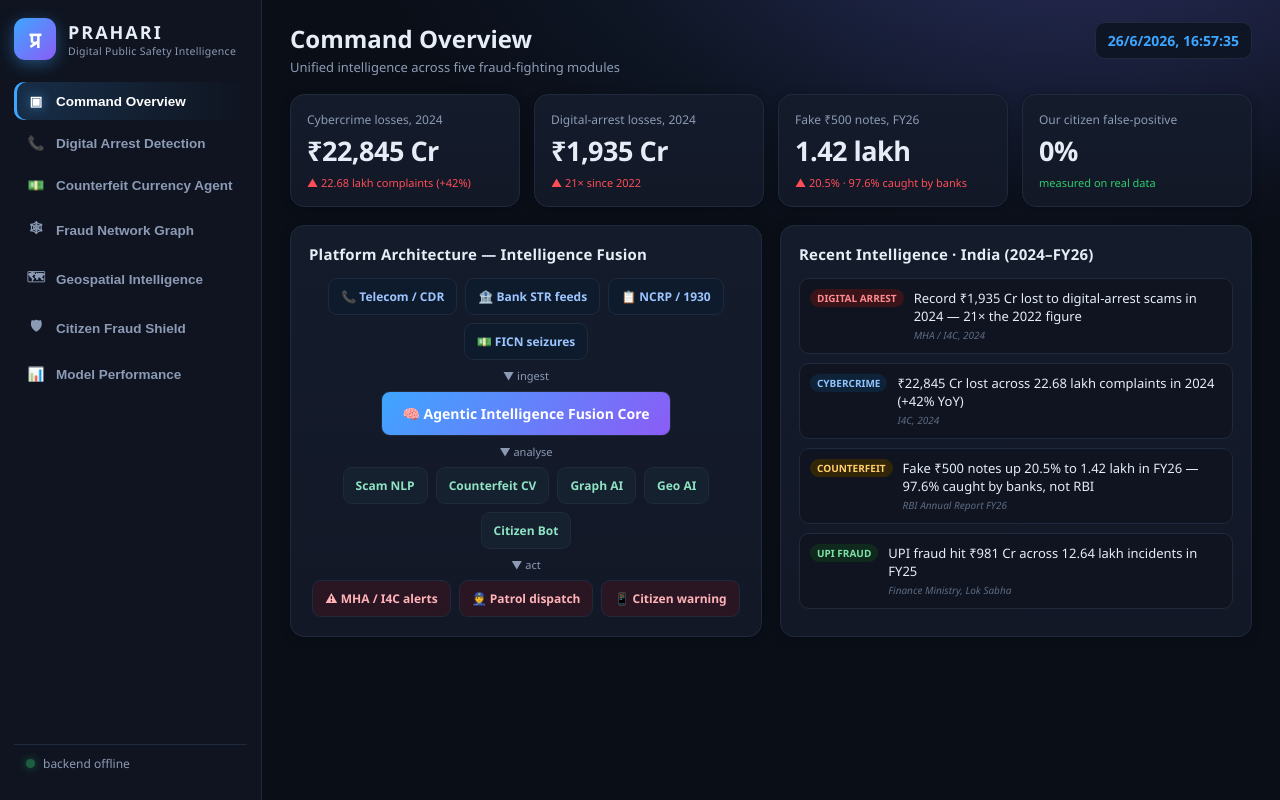
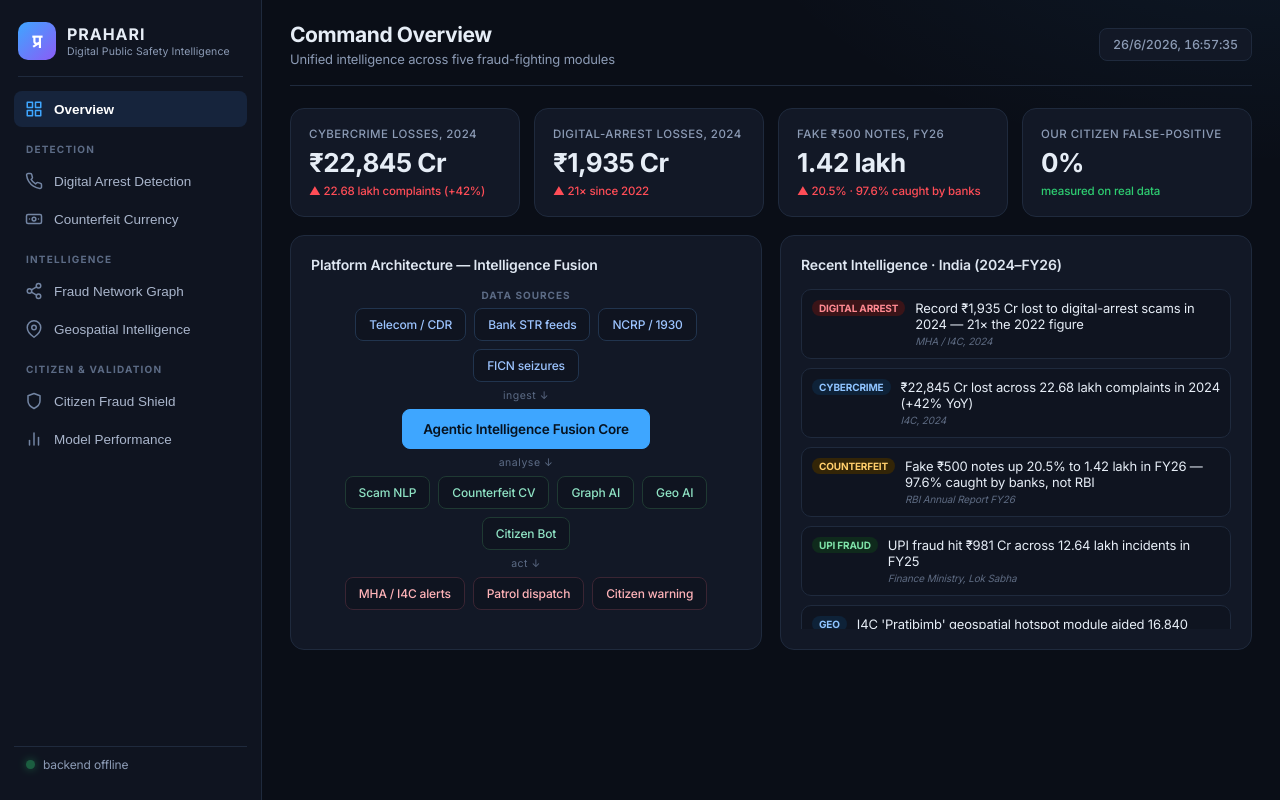
Before and after one commit to Ravianshu19/AI-for-Digital-Public-Safety, a plain HTML site: page frontend/index.html in a window 1280 px wide. Drawn offline with nearby package versions, Linux system fonts and the light colour scheme; files that its build step writes are made by us from their sources; no server answers; files whose address does not match are found by name.

Commit message:
UI redesign: real-product look (Inter font, SVG icons, grouped nav, flat cards)
- Add Inter font; tighten typographic scale and letter-spacing
- Replace all emoji with clean stroke SVG icons; group sidebar nav into sections
  (Detection / Intelligence / Citizen & Validation)
- Flatten cards/KPIs (subtle borders, no rainbow gradients); restrained accent palette
- De-emoji + clean the architecture diagram with section labels
- Topbar + sidebar dividers for clearer hierarchy; refresh all screenshots

```diff
--- a/frontend/index.html
+++ b/frontend/index.html
@@ -4,6 +4,9 @@
   <meta charset="UTF-8" />
   <meta name="viewport" content="width=device-width, initial-scale=1.0" />
   <title>Prahari — Digital Public Safety Intelligence</title>
+  <link rel="preconnect" href="https://fonts.googleapis.com" />
+  <link rel="preconnect" href="https://fonts.gstatic.com" crossorigin />
+  <link href="https://fonts.googleapis.com/css2?family=Inter:wght@400;500;600;700;800&display=swap" rel="stylesheet" />
   <link rel="stylesheet" href="https://unpkg.com/leaflet@1.9.4/dist/leaflet.css" />
   <link rel="stylesheet" href="/static/styles.css" />
 </head>
@@ -20,19 +23,32 @@
       </div>
       <nav class="nav">
         <button class="nav-item active" data-view="overview">
-          <span class="ni-ico">▣</span> Command Overview</button>
+          <svg class="ni-ico" viewBox="0 0 24 24" fill="none" stroke="currentColor" stroke-width="2" stroke-linecap="round" stroke-linejoin="round"><rect x="3" y="3" width="7" height="7"/><rect x="14" y="3" width="7" height="7"/><rect x="14" y="14" width="7" height="7"/><rect x="3" y="14" width="7" height="7"/></svg>
+          <span>Overview</span></button>
+
+        <div class="nav-group">Detection</div>
         <button class="nav-item" data-view="scam">
-          <span class="ni-ico">📞</span> Digital Arrest Detection</button>
+          <svg class="ni-ico" viewBox="0 0 24 24" fill="none" stroke="currentColor" stroke-width="2" stroke-linecap="round" stroke-linejoin="round"><path d="M22 16.92v3a2 2 0 0 1-2.18 2 19.8 19.8 0 0 1-8.63-3.07 19.5 19.5 0 0 1-6-6A19.8 19.8 0 0 1 2.12 4.18 2 2 0 0 1 4.11 2h3a2 2 0 0 1 2 1.72c.13.96.36 1.9.7 2.81a2 2 0 0 1-.45 2.11L8.09 9.91a16 16 0 0 0 6 6l1.27-1.27a2 2 0 0 1 2.11-.45c.91.34 1.85.57 2.81.7A2 2 0 0 1 22 16.92z"/></svg>
+          <span>Digital Arrest Detection</span></button>
         <button class="nav-item" data-view="counterfeit">
-          <span class="ni-ico">💵</span> Counterfeit Currency Agent</button>
+          <svg class="ni-ico" viewBox="0 0 24 24" fill="none" stroke="currentColor" stroke-width="2" stroke-linecap="round" stroke-linejoin="round"><rect x="2" y="6" width="20" height="12" rx="2"/><circle cx="12" cy="12" r="2.5"/><path d="M6 12h.01M18 12h.01"/></svg>
+          <span>Counterfeit Currency</span></button>
+
+        <div class="nav-group">Intelligence</div>
         <button class="nav-item" data-view="fraud">
-          <span class="ni-ico">🕸</span> Fraud Network Graph</button>
+          <svg class="ni-ico" viewBox="0 0 24 24" fill="none" stroke="currentColor" stroke-width="2" stroke-linecap="round" stroke-linejoin="round"><circle cx="18" cy="5" r="3"/><circle cx="6" cy="12" r="3"/><circle cx="18" cy="19" r="3"/><line x1="8.6" y1="13.5" x2="15.4" y2="17.5"/><line x1="15.4" y1="6.5" x2="8.6" y2="10.5"/></svg>
+          <span>Fraud Network Graph</span></button>
         <button class="nav-item" data-view="geo">
-          <span class="ni-ico">🗺</span> Geospatial Intelligence</button>
+          <svg class="ni-ico" viewBox="0 0 24 24" fill="none" stroke="currentColor" stroke-width="2" stroke-linecap="round" stroke-linejoin="round"><path d="M21 10c0 7-9 13-9 13s-9-6-9-13a9 9 0 0 1 18 0z"/><circle cx="12" cy="10" r="3"/></svg>
+          <span>Geospatial Intelligence</span></button>
+
+        <div class="nav-group">Citizen &amp; Validation</div>
         <button class="nav-item" data-view="shield">
-          <span class="ni-ico">🛡</span> Citizen Fraud Shield</button>
+          <svg class="ni-ico" viewBox="0 0 24 24" fill="none" stroke="currentColor" stroke-width="2" stroke-linecap="round" stroke-linejoin="round"><path d="M12 22s8-4 8-10V5l-8-3-8 3v7c0 6 8 10 8 10z"/></svg>
+          <span>Citizen Fraud Shield</span></button>
         <button class="nav-item" data-view="perf">
-          <span class="ni-ico">📊</span> Model Performance</button>
+          <svg class="ni-ico" viewBox="0 0 24 24" fill="none" stroke="currentColor" stroke-width="2" stroke-linecap="round" stroke-linejoin="round"><line x1="6" y1="20" x2="6" y2="14"/><line x1="12" y1="20" x2="12" y2="4"/><line x1="18" y1="20" x2="18" y2="10"/></svg>
+          <span>Model Performance</span></button>
       </nav>
       <div class="sidebar-foot">
         <div class="status-dot"></div> <span id="health">connecting…</span>
@@ -56,15 +72,16 @@
           <div class="card">
             <h3>Platform Architecture — Intelligence Fusion</h3>
             <div class="arch">
+              <div class="arch-lab">Data sources</div>
               <div class="arch-row">
-                <div class="arch-box src">📞 Telecom / CDR</div>
-                <div class="arch-box src">🏦 Bank STR feeds</div>
-                <div class="arch-box src">📋 NCRP / 1930</div>
-                <div class="arch-box src">💵 FICN seizures</div>
+                <div class="arch-box src">Telecom / CDR</div>
+                <div class="arch-box src">Bank STR feeds</div>
+                <div class="arch-box src">NCRP / 1930</div>
+                <div class="arch-box src">FICN seizures</div>
               </div>
-              <div class="arch-arrow">▼ ingest</div>
-              <div class="arch-box fusion">🧠 Agentic Intelligence Fusion Core</div>
-              <div class="arch-arrow">▼ analyse</div>
+              <div class="arch-arrow">ingest ↓</div>
+              <div class="arch-box fusion">Agentic Intelligence Fusion Core</div>
+              <div class="arch-arrow">analyse ↓</div>
               <div class="arch-row">
                 <div class="arch-box mod">Scam NLP</div>
                 <div class="arch-box mod">Counterfeit CV</div>
@@ -72,11 +89,11 @@
                 <div class="arch-box mod">Geo AI</div>
                 <div class="arch-box mod">Citizen Bot</div>
               </div>
-              <div class="arch-arrow">▼ act</div>
+              <div class="arch-arrow">act ↓</div>
               <div class="arch-row">
-                <div class="arch-box act">⚠ MHA / I4C alerts</div>
-                <div class="arch-box act">👮 Patrol dispatch</div>
-                <div class="arch-box act">📱 Citizen warning</div>
+                <div class="arch-box act">MHA / I4C alerts</div>
+                <div class="arch-box act">Patrol dispatch</div>
+                <div class="arch-box act">Citizen warning</div>
               </div>
             </div>
           </div>
--- a/frontend/styles.css
+++ b/frontend/styles.css
@@ -10,10 +10,11 @@
 html,body{margin:0;height:100%}
 body{
   background:
-    radial-gradient(900px 500px at 88% -12%, rgba(139,92,246,.16) 0%, transparent 60%),
-    radial-gradient(1200px 600px at 80% -10%, #16243d 0%, var(--bg) 55%);
-  color:var(--txt); font-family:"Segoe UI",system-ui,-apple-system,sans-serif;
-  -webkit-font-smoothing:antialiased;
+    radial-gradient(1000px 520px at 100% -15%, rgba(62,166,255,.08) 0%, transparent 55%),
+    var(--bg);
+  color:var(--txt);
+  font-family:"Inter","Segoe UI",system-ui,-apple-system,sans-serif;
+  -webkit-font-smoothing:antialiased; letter-spacing:-0.01em;
 }
 #app{display:flex;min-height:100vh}
 /* Custom scrollbars */
@@ -30,22 +31,24 @@
 /* Sidebar */
 .sidebar{width:262px;background:var(--panel2);border-right:1px solid var(--line);
   display:flex;flex-direction:column;padding:18px 14px;position:sticky;top:0;height:100vh}
-.brand{display:flex;gap:12px;align-items:center;margin-bottom:22px}
-.brand-logo{width:42px;height:42px;border-radius:11px;display:grid;place-items:center;
-  font-size:22px;font-weight:700;color:#fff;
-  background:linear-gradient(135deg,var(--accent),var(--accent2));
-  box-shadow:0 4px 16px rgba(62,166,255,.4)}
-.brand-name{font-weight:800;letter-spacing:2px;font-size:18px}
-.brand-sub{font-size:10.5px;color:var(--muted);letter-spacing:.3px}
-.nav{display:flex;flex-direction:column;gap:4px;flex:1}
-.nav-item{display:flex;align-items:center;gap:10px;background:transparent;border:0;
-  color:var(--muted);text-align:left;padding:11px 12px;border-radius:10px;
-  cursor:pointer;font-size:13.5px;font-weight:600;transition:background .15s,color .15s,transform .12s}
-.nav-item:hover{background:#172033;color:var(--txt);transform:translateX(2px)}
-.nav-item.active{background:linear-gradient(90deg,rgba(62,166,255,.18),transparent);
-  color:#fff;box-shadow:inset 3px 0 0 var(--accent)}
-.nav-item.active .ni-ico{filter:drop-shadow(0 0 6px rgba(62,166,255,.6))}
-.ni-ico{width:20px;text-align:center;transition:filter .15s}
+.brand{display:flex;gap:11px;align-items:center;margin:4px 4px 14px;padding-bottom:16px;
+  border-bottom:1px solid var(--line)}
+.brand-logo{width:38px;height:38px;border-radius:10px;display:grid;place-items:center;
+  font-size:19px;font-weight:700;color:#fff;
+  background:linear-gradient(135deg,var(--accent),var(--accent2))}
+.brand-name{font-weight:700;letter-spacing:.06em;font-size:16px}
+.brand-sub{font-size:10.5px;color:var(--muted);letter-spacing:.01em;margin-top:1px}
+.nav{display:flex;flex-direction:column;gap:2px;flex:1;overflow-y:auto}
+.nav-group{font-size:10px;font-weight:700;letter-spacing:.12em;text-transform:uppercase;
+  color:#5c6b85;padding:14px 12px 6px}
+.nav-item{display:flex;align-items:center;gap:11px;background:transparent;border:0;
+  color:#aab6cc;text-align:left;padding:9px 11px;border-radius:8px;width:100%;
+  cursor:pointer;font-size:13.5px;font-weight:500;transition:background .14s,color .14s}
+.nav-item:hover{background:#161e2e;color:var(--txt)}
+.nav-item.active{background:#16243c;color:#fff;font-weight:600}
+.nav-item.active .ni-ico{color:var(--accent)}
+.ni-ico{width:18px;height:18px;flex:0 0 auto;color:#7385a3;transition:color .14s}
+.nav-item:hover .ni-ico{color:#aab6cc}
 .sidebar-foot{display:flex;align-items:center;gap:8px;font-size:12px;color:var(--muted);
   padding:10px 12px;border-top:1px solid var(--line)}
 .status-dot{width:9px;height:9px;border-radius:50%;background:var(--ok);
@@ -54,47 +57,47 @@
 
 /* Main */
 .main{flex:1;padding:22px 28px;max-width:1500px}
-.topbar{display:flex;justify-content:space-between;align-items:flex-start;margin-bottom:18px}
-.topbar h1{margin:0;font-size:24px}
-.muted{color:var(--muted);font-size:13px;margin:3px 0 0}
-.clock{font-variant-numeric:tabular-nums;color:var(--accent);font-weight:600;font-size:14px;
-  background:#0e1626;border:1px solid var(--line);padding:8px 12px;border-radius:10px}
+.topbar{display:flex;justify-content:space-between;align-items:center;margin-bottom:22px;
+  padding-bottom:18px;border-bottom:1px solid var(--line)}
+.topbar h1{margin:0;font-size:21px;font-weight:700;letter-spacing:-0.02em}
+.muted{color:var(--muted);font-size:13px;margin:4px 0 0;font-weight:400}
+.clock{font-variant-numeric:tabular-nums;color:var(--muted);font-weight:500;font-size:12.5px;
+  background:var(--panel);border:1px solid var(--line);padding:8px 13px;border-radius:8px}
 
 .view{display:none;animation:fade .25s}
 .view.active{display:block}
 @keyframes fade{from{opacity:0;transform:translateY(6px)}to{opacity:1}}
 
-.card{background:linear-gradient(180deg,#141b2b 0%,var(--panel) 100%);
-  border:1px solid var(--line);border-radius:var(--radius);
-  padding:18px;margin-bottom:18px;box-shadow:var(--shadow-sm);
-  transition:transform .18s ease, box-shadow .18s ease, border-color .18s ease}
-.card:hover{border-color:#2b3a55;box-shadow:var(--shadow)}
-.card h3{margin:0 0 14px;font-size:15px;display:flex;align-items:center;
-  justify-content:space-between;gap:10px;letter-spacing:.2px}
+.card{background:var(--panel);border:1px solid var(--line);border-radius:var(--radius);
+  padding:20px;margin-bottom:18px;transition:border-color .16s ease}
+.card:hover{border-color:#26344c}
+.card h3{margin:0 0 16px;font-size:14px;font-weight:600;display:flex;align-items:center;
+  justify-content:space-between;gap:10px;letter-spacing:-0.01em;color:#dfe7f2}
 .two-col{display:grid;grid-template-columns:1fr 1fr;gap:18px}
 @media(max-width:1050px){.two-col{grid-template-columns:1fr}}
 
 /* KPIs */
 .kpi-grid{display:grid;grid-template-columns:repeat(4,1fr);gap:14px;margin-bottom:18px}
 @media(max-width:1050px){.kpi-grid{grid-template-columns:repeat(2,1fr)}}
-.kpi{background:linear-gradient(180deg,#141b2b,var(--panel));border:1px solid var(--line);
-  border-radius:var(--radius);padding:16px;box-shadow:var(--shadow-sm);
-  transition:transform .18s ease,border-color .18s ease,box-shadow .18s ease}
-.kpi:hover{transform:translateY(-3px);border-color:#2b3a55;box-shadow:var(--shadow)}
-.kpi .k-val{font-size:27px;font-weight:800;margin-top:4px;letter-spacing:-.5px}
-.kpi .k-lab{font-size:12px;color:var(--muted)}
-.kpi .k-sub{font-size:11px;margin-top:6px}
+.kpi{background:var(--panel);border:1px solid var(--line);
+  border-radius:var(--radius);padding:18px;transition:border-color .16s ease}
+.kpi:hover{border-color:#26344c}
+.kpi .k-val{font-size:26px;font-weight:700;margin-top:6px;letter-spacing:-.02em}
+.kpi .k-lab{font-size:11.5px;color:var(--muted);font-weight:500;text-transform:uppercase;letter-spacing:.04em}
+.kpi .k-sub{font-size:11.5px;margin-top:6px;font-weight:500}
 .up{color:var(--danger)}.down{color:var(--ok)}
 
 /* Architecture */
-.arch{display:flex;flex-direction:column;align-items:center;gap:8px}
+.arch{display:flex;flex-direction:column;align-items:center;gap:7px}
+.arch-lab{font-size:10px;font-weight:700;letter-spacing:.1em;text-transform:uppercase;color:#5c6b85}
 .arch-row{display:flex;gap:8px;flex-wrap:wrap;justify-content:center}
-.arch-box{padding:9px 12px;border-radius:9px;font-size:12px;font-weight:600;border:1px solid var(--line)}
-.arch-box.src{background:#0e1b2c;color:#9cc4ff}
-.arch-box.fusion{background:linear-gradient(135deg,var(--accent),var(--accent2));color:#fff;font-size:14px;padding:12px 20px}
-.arch-box.mod{background:#15212e;color:#8fe3c4}
-.arch-box.act{background:#2a1622;color:#ffb3b8}
-.arch-arrow{color:var(--muted);font-size:11px}
+.arch-box{padding:8px 13px;border-radius:8px;font-size:12px;font-weight:500;
+  border:1px solid var(--line);background:var(--panel2);color:#c2cde0}
+.arch-box.src{border-color:#21344e;color:#9cc4ff}
+.arch-box.fusion{background:var(--accent);border-color:var(--accent);color:#06121f;font-size:13.5px;font-weight:600;padding:11px 20px}
+.arch-box.mod{border-color:#1f3a33;color:#8fe3c4}
+.arch-box.act{border-color:#3a2533;color:#ffb3b8}
+.arch-arrow{color:#5c6b85;font-size:10.5px;letter-spacing:.05em}
 
 /* Feed */
 .feed{list-style:none;margin:0;padding:0;display:flex;flex-direction:column;gap:9px;max-height:340px;overflow:auto}
@@ -231,8 +234,8 @@
 .perf-kpis{display:grid;grid-template-columns:repeat(5,1fr);gap:14px;margin-bottom:18px}
 @media(max-width:1050px){.perf-kpis{grid-template-columns:repeat(2,1fr)}}
 .perf-kpi{background:var(--panel);border:1px solid var(--line);border-radius:var(--radius);padding:16px;text-align:center}
-.perf-kpi .pv{font-size:30px;font-weight:800}
-.perf-kpi .pl{font-size:11.5px;color:var(--muted);margin-top:4px}
+.perf-kpi .pv{font-size:28px;font-weight:700;letter-spacing:-.02em}
+.perf-kpi .pl{font-size:11px;color:var(--muted);margin-top:5px;text-transform:uppercase;letter-spacing:.03em}
 /* Real India UPI fraud intelligence panel */
 .iu-kpis{display:grid;grid-template-columns:repeat(5,1fr);gap:12px;margin-bottom:16px}
 @media(max-width:1050px){.iu-kpis{grid-template-columns:repeat(2,1fr)}}
```
Also changed, not shown: docs/screenshots/01-overview.png, docs/screenshots/02-scam.png, docs/screenshots/03-counterfeit.png, docs/screenshots/04-fraud.png, docs/screenshots/06-shield.png, 8 other files.
